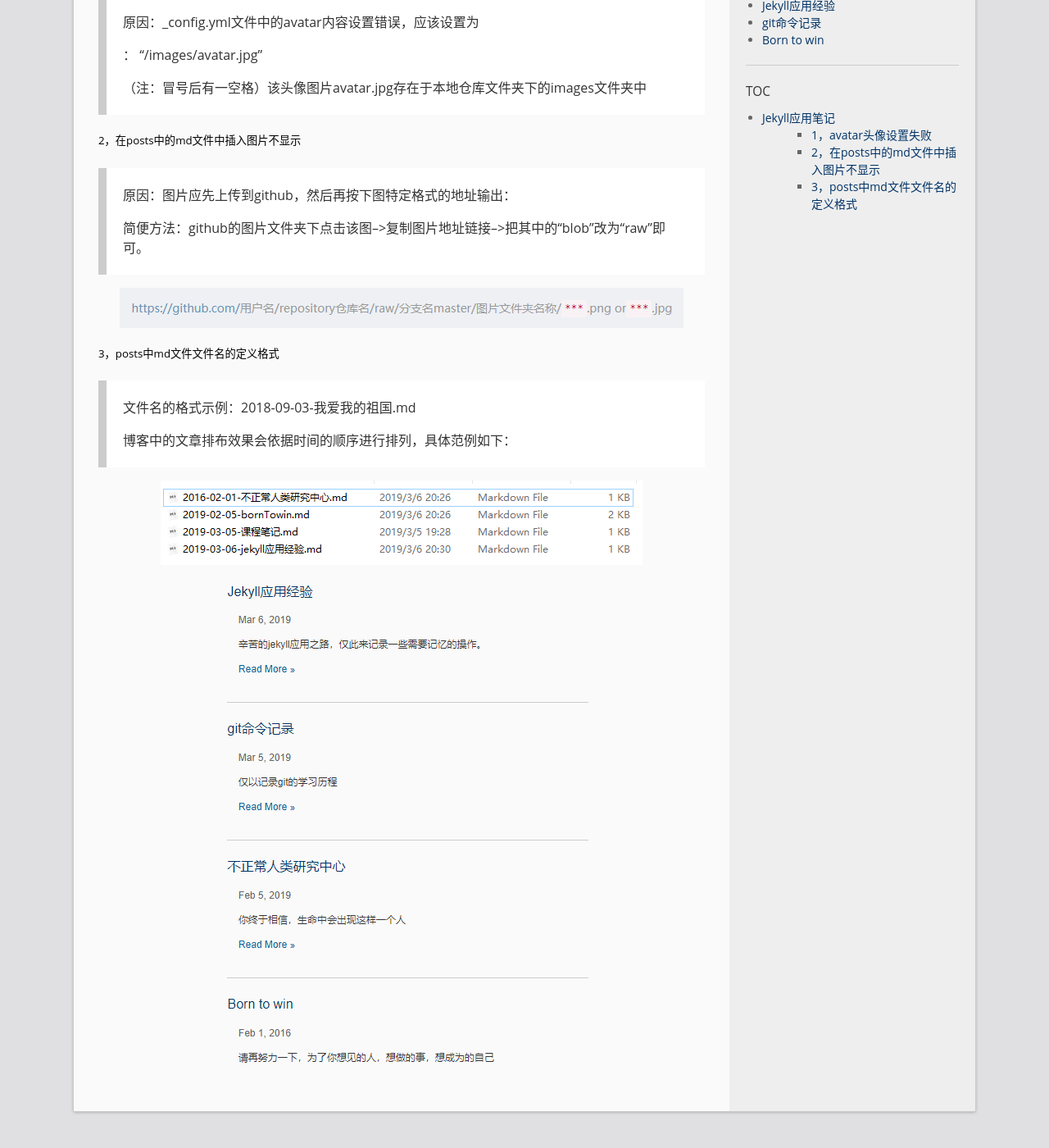
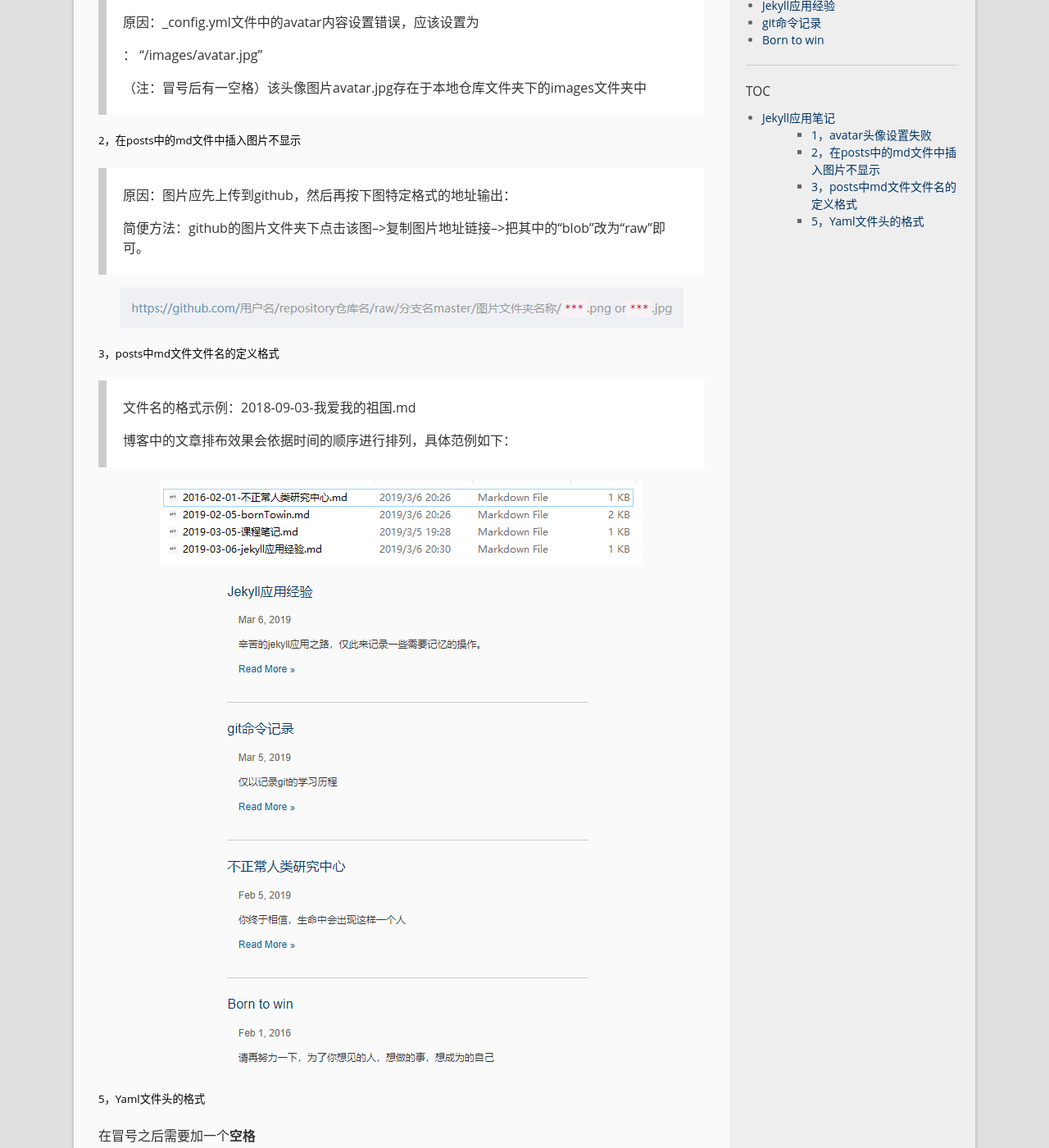
Before and after one commit to rodyyyy/rodyyyy.github.io, a Jekyll site: the page built from _posts/2019-03-06-jekyll应用经验.md, in a window 1280 px wide and 1400 px high, scrolled down 452 px. Shown: the whole window at 82% size. Built offline with Jekyll 4.4.1, drawn with Linux system fonts in a browser that asks for light colours.

Commit message:
md contextt changed

```diff
--- a/_posts/2019-03-06-jekyll应用经验.md
+++ b/_posts/2019-03-06-jekyll应用经验.md
@@ -35,3 +35,11 @@ author: Chris Rody
 ![md文件名格式](https://github.com/rodyyyy/rodyyyy.github.io/raw/master/images/文件名.png)
 
 ![md文件名格式](https://github.com/rodyyyy/rodyyyy.github.io/raw/master/images/博客列表名.png)
+
+
+
+##### 5，Yaml文件头的格式
+
+在冒号之后需要加一个**空格**
+
+![md文件名格式](https://github.com/rodyyyy/rodyyyy.github.io/raw/master/images/Yaml书写格式.png)
```
Also changed, not shown: _posts/2019-3-7-Eclipse使用心得.md (+2 -2 lines), images/Yaml书写格式.png (added).
